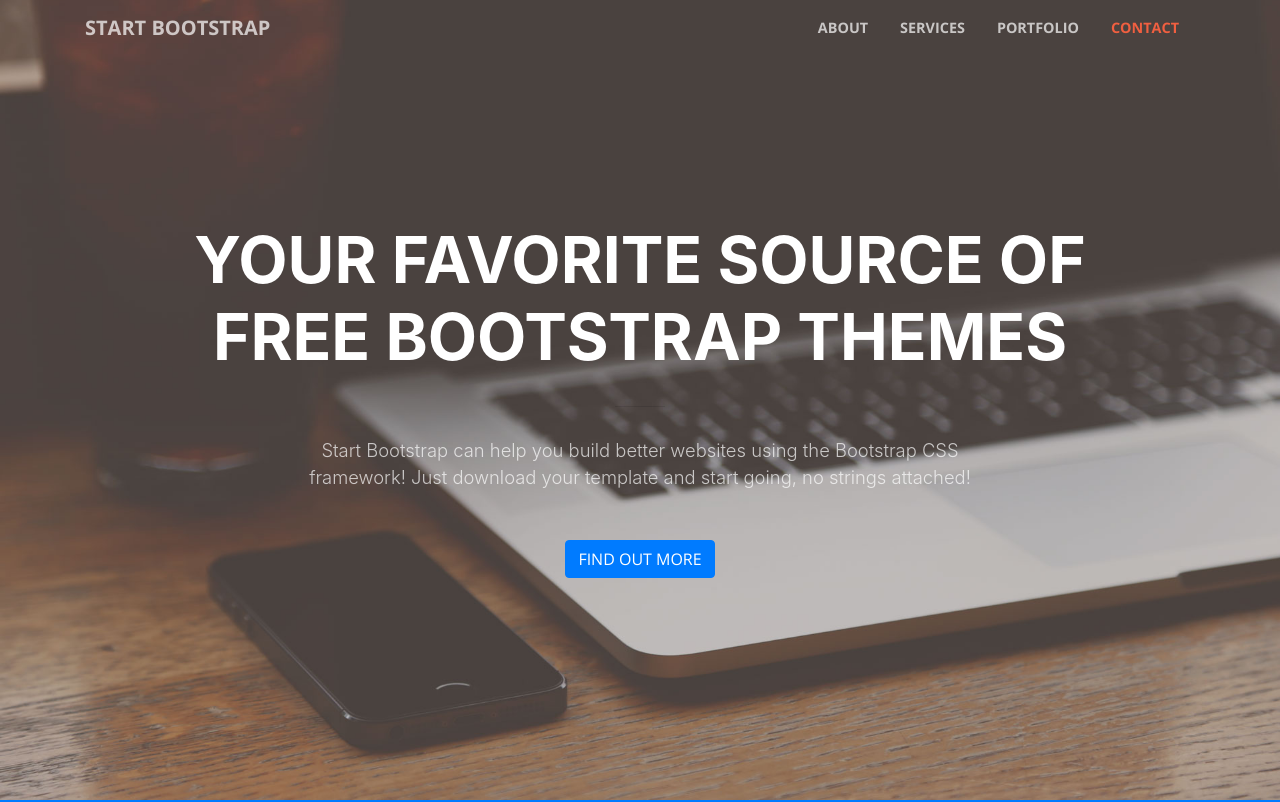
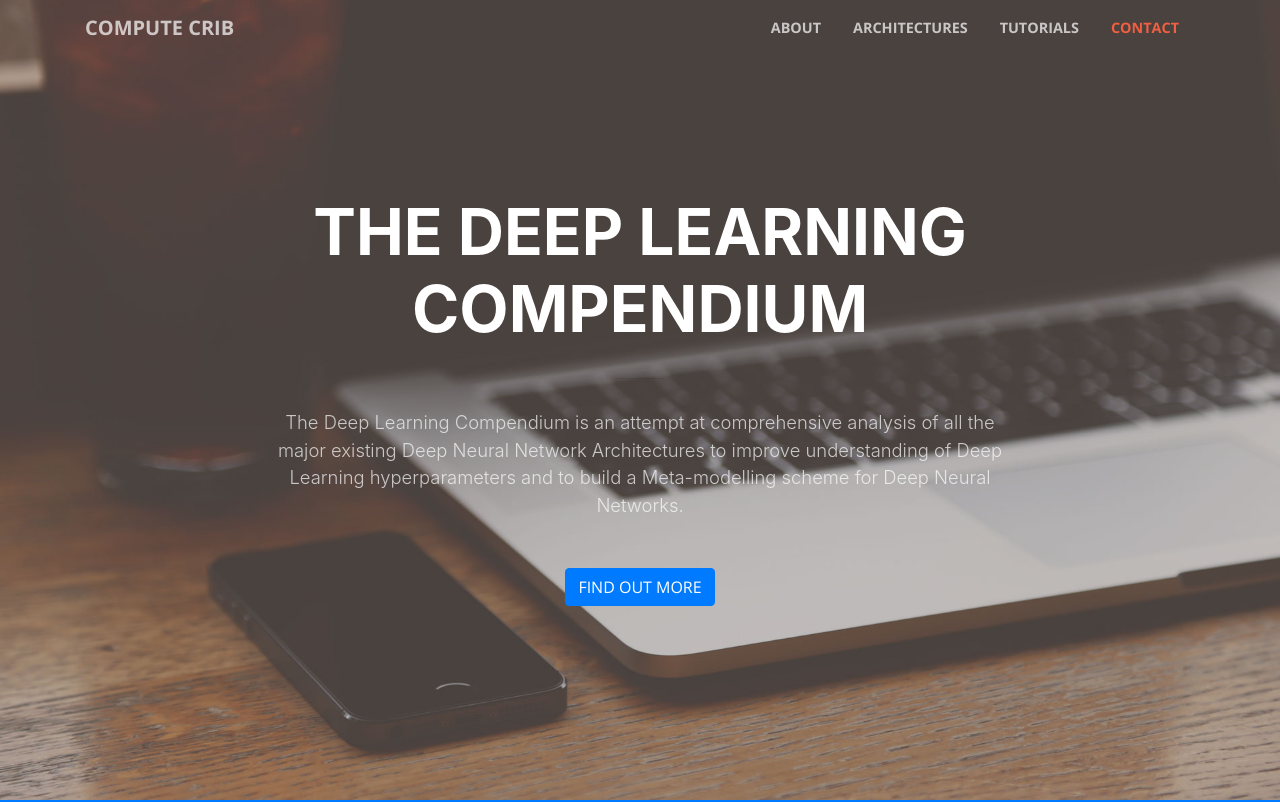
Before and after one commit to BhavyanshM/Deep-Learning, a website with bundled scripts: page index.html in a window 1280 px wide. Shown: the top 802 px of the page. Built offline with nearby package versions, Linux system fonts and the light colour scheme.

Commit message:
Add the first view labels

```diff
--- a/index.html
+++ b/index.html
@@ -8,7 +8,7 @@
     <meta name="description" content="">
     <meta name="author" content="">
 
-    <title>Creative - Start Bootstrap Theme</title>
+    <title>Deep Learning Compendium</title>
 
     <!-- Bootstrap core CSS -->
     <link href="vendor/bootstrap/css/bootstrap.min.css" rel="stylesheet">
@@ -31,7 +31,7 @@
     <!-- Navigation -->
     <nav class="navbar navbar-expand-lg navbar-light fixed-top" id="mainNav">
       <div class="container">
-        <a class="navbar-brand js-scroll-trigger" href="#page-top">Start Bootstrap</a>
+        <a class="navbar-brand js-scroll-trigger" target="_self" href="http://computecrib.com">Compute Crib</a>
         <button class="navbar-toggler navbar-toggler-right" type="button" data-toggle="collapse" data-target="#navbarResponsive" aria-controls="navbarResponsive" aria-expanded="false" aria-label="Toggle navigation">
           <span class="navbar-toggler-icon"></span>
         </button>
@@ -41,10 +41,10 @@
               <a class="nav-link js-scroll-trigger" href="#about">About</a>
             </li>
             <li class="nav-item">
-              <a class="nav-link js-scroll-trigger" href="#services">Services</a>
+              <a class="nav-link js-scroll-trigger" href="#services">Architectures</a>
             </li>
             <li class="nav-item">
-              <a class="nav-link js-scroll-trigger" href="#portfolio">Portfolio</a>
+              <a class="nav-link js-scroll-trigger" href="#portfolio">Tutorials</a>
             </li>
             <li class="nav-item">
               <a class="nav-link js-scroll-trigger" href="#contact">Contact</a>
@@ -59,12 +59,12 @@
         <div class="row">
           <div class="col-lg-10 mx-auto">
             <h1 class="text-uppercase">
-              <strong>Your Favorite Source of Free Bootstrap Themes</strong>
+              <strong>The Deep Learning Compendium</strong>
             </h1>
             <hr>
           </div>
           <div class="col-lg-8 mx-auto">
-            <p class="text-faded mb-5">Start Bootstrap can help you build better websites using the Bootstrap CSS framework! Just download your template and start going, no strings attached!</p>
+            <p class="text-faded mb-5">The Deep Learning Compendium is an attempt at comprehensive analysis of all the major existing Deep Neural Network Architectures to improve understanding of Deep Learning hyperparameters and to build a Meta-modelling scheme for Deep Neural Networks.</p>
             <a class="btn btn-primary btn-xl js-scroll-trigger" href="#about">Find Out More</a>
           </div>
         </div>
@@ -88,7 +88,7 @@
       <div class="container">
         <div class="row">
           <div class="col-lg-12 text-center">
-            <h2 class="section-heading">At Your Service</h2>
+            <h2 class="section-heading">Architectures</h2>
             <hr class="my-4">
           </div>
         </div>
```
